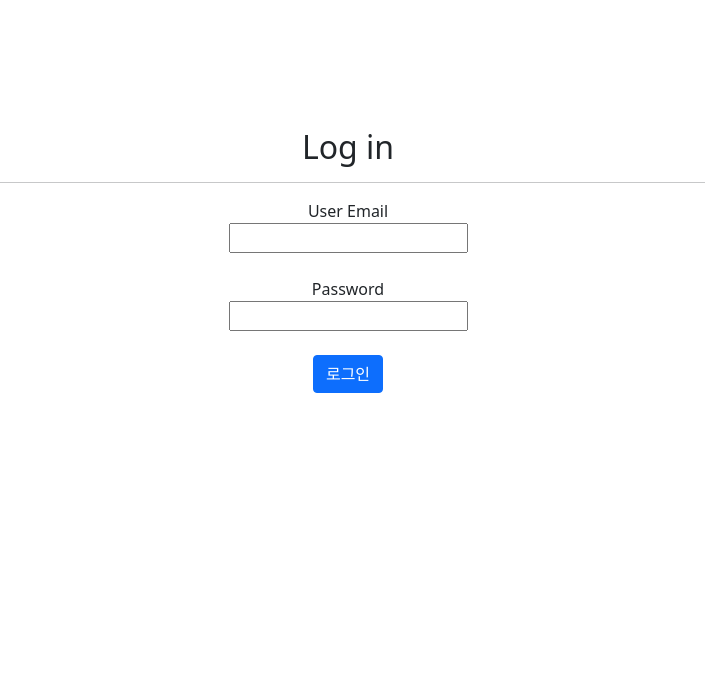
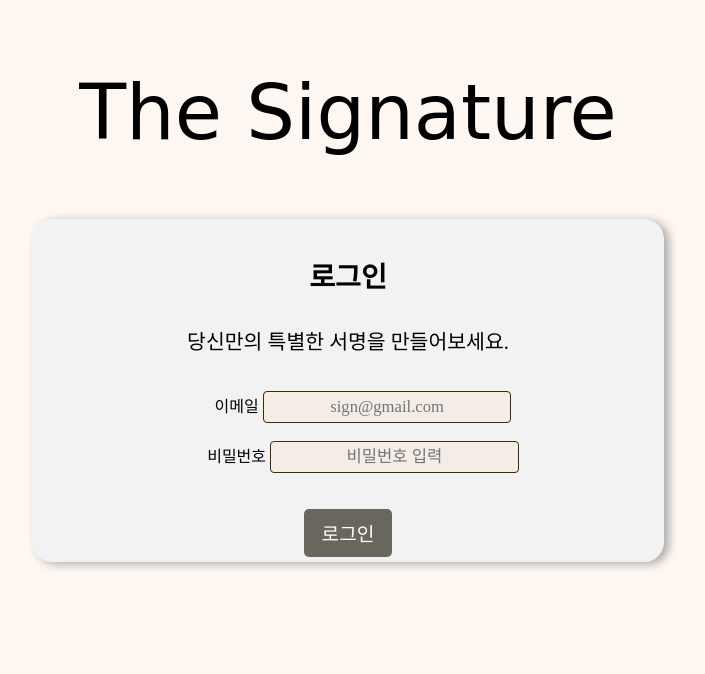
Before and after one commit to CAU-Celebrity/TheSignature-Web, a Django app: template UserAccount/templates/UserAccount/login.html in a window 1280 px wide. Shown: the top 674 px of the page, without its empty margins (292-997 px from the left). Run offline with Django 3.2, Linux system fonts and the light colour scheme; the template is opened without the code that fills it, so the values that code supplies are empty; some libraries are stand-ins or nearby versions.

Commit message:
signup and login UI

```diff
--- /dev/null
+++ b/UserAccount/static/css/login.css
@@ -0,0 +1,93 @@
+@import url("https://fonts.googleapis.com/css2?family=Noto+Serif+KR&display=swap");
+
+body {
+  background-color: rgb(255, 247, 241);
+  height: 100%;
+}
+header {
+  text-align: center;
+  padding: 60px;
+  color: black;
+  font-family: cursive;
+  /* font-size: 3em; */
+  font-size: 6vw;
+}
+
+.login {
+  /* text-align: center;
+    font-size: 3vw; */
+  max-width: 50%;
+  /* max-height: 50%; */
+  /* border-style: dotted; */
+  box-sizing: border-box;
+  border-radius: 20px;
+  background-color: #f2f2f2;
+  padding: 5px;
+  /* padding: 10% 10% 10% 10%; */
+  margin: 2px auto;
+  box-shadow: 5px 2px 10px #aaa;
+  font-family: "Noto Serif KR", serif;
+  text-align: center;
+}
+.pageName {
+  /* text-align: center; */
+  font-size: 2.2vw;
+  padding: 30px;
+  font-weight: bold;
+}
+
+.pageDes {
+  font-size: 1.6vw;
+  /* padding: 30px; */
+  /* font-weight: bold; */
+}
+
+.loginField {
+  /* padding: 5px; */
+  padding-left: 30px;
+  /* text-align: center; */
+}
+
+input[type="email"],
+input[type="password"] {
+  /* width: 100%; */
+  padding: 5px;
+  border: 1px solid rgb(63, 42, 3);
+  border-radius: 4px;
+  resize: vertical;
+  background-color: rgb(243, 236, 231);
+  font-family: "Noto Serif KR", serif;
+  font-size: 1.3vw;
+  width: 40%;
+}
+
+input[type="submit"] {
+  background-color: #69665e;
+  color: white;
+  padding: 10px 18px;
+  border: none;
+  border-radius: 5px;
+  cursor: pointer;
+  float: center;
+  margin: auto;
+  font-size: 1.5vw;
+  font-family: "Noto Serif KR", serif;
+}
+
+::-webkit-input-placeholder {
+  text-align: center;
+}
+
+:-moz-placeholder {
+  /* Firefox 18- */
+  text-align: center;
+}
+
+::-moz-placeholder {
+  /* Firefox 19+ */
+  text-align: center;
+}
+
+:-ms-input-placeholder {
+  text-align: center;
+}
--- a/UserAccount/templates/UserAccount/login.html
+++ b/UserAccount/templates/UserAccount/login.html
@@ -1,17 +1,52 @@
-{% extends "UserAccount/base.html" %}
+{% block content %}
+<!DOCTYPE html>
+{% load static %}
+<html>
+<head>
+    <meta charset="UTF-8">
+    <meta name="viewport" content="width=device-width, initial-scale=1">
+    <link rel="stylesheet" type="text/css" href="{% static 'css/login.css' %}">
+    <script src="http://ajax.googleapis.com/ajax/libs/jquery/1.7.1/jquery.min.js" type="text/javascript"></script>
+    <!-- <script src="js/join.js" type="text/javascript"></script> -->
+    <title>The Signature - Login</title>
+</head>
+<body>
+<header>
+    <div class="logo">
+        The Signature
+    </div>
+</header>
+<div class="login">
+    <div class="pageName">
+        로그인
+    </div>
+    <div class="pageDes">
+        당신만의 특별한 서명을 만들어보세요.
+    </div><br><br>
+    <form method="POST" action="{%url 'login_action'%}">
+        {% csrf_token %}
+        <div class="userEmail loginField">
+            <label for="user_email">이메일  </label>
+            <input name="user_email" type="email" placeholder="sign@gmail.com" required>
+        </div><br>
+        <div class="userPassword ">
+            <div class="pwd loginField">
+                <label for="password">비밀번호  </label>
+                <input name="user_passwd" type="password" onchange="pwCheck()" placeholder="비밀번호 입력" required>
+            </div><br>
 
-{% block content %}
-    <div class="container_ctr">
-        <h2>Log in</h2>
-        <span style="color: red; font-weight: bold;">{{ request.session.err_message }}</span>
-        <hr>
-        <form method="POST" action="{%url 'login_action'%}">
-            {% csrf_token %}
-            <label for="user_email">User Email</label><br>
-            <input name="user_email" type="email"><br><br>
-            <label for="password">Password</label><br>
-            <input name="user_passwd" type="password"><br><br>
-            <input type="submit" class="btn btn-primary" value="로그인">
-        </form>
-    <div class="container_ctr">
+        </div><br>
+
+        <div class="submitBtn">
+            <input type="submit" class="btn btn-primary " value="로그인">
+        </div>
+    </form>
+</div>
+
+<!-- <footer>
+    <p>Make your own signature</p>
+  </footer> -->
+</body>
+</html>
+
 {% endblock %}
--- a/UserAccount/views.py
+++ b/UserAccount/views.py
@@ -83,6 +83,7 @@ def logout_action(request):
 def signup_action(request):
     if request.method == "POST":
         if request.POST["user_passwd"] == request.POST["user_passwd_check"]: # Password check는 Front에서 Ajax 사용
+
             if email_existence(request.POST['user_email']) == False:
                 user = UserInfo.objects.create(
                     user_email=request.POST['user_email'],
```
Also changed, not shown: UserAccount/static/css/signup.css (added, +136 -0 lines), UserAccount/static/js/signup.js (added, +50 -0 lines), UserAccount/templates/UserAccount/login2.html (added, +17 -0 lines), UserAccount/templates/UserAccount/sign_up.html (+61 -29 lines), UserAccount/templates/UserAccount/signup2.html (added, +39 -0 lines), UserAccount/static/css/style.css (renamed from UserAccount/static/style.css).
